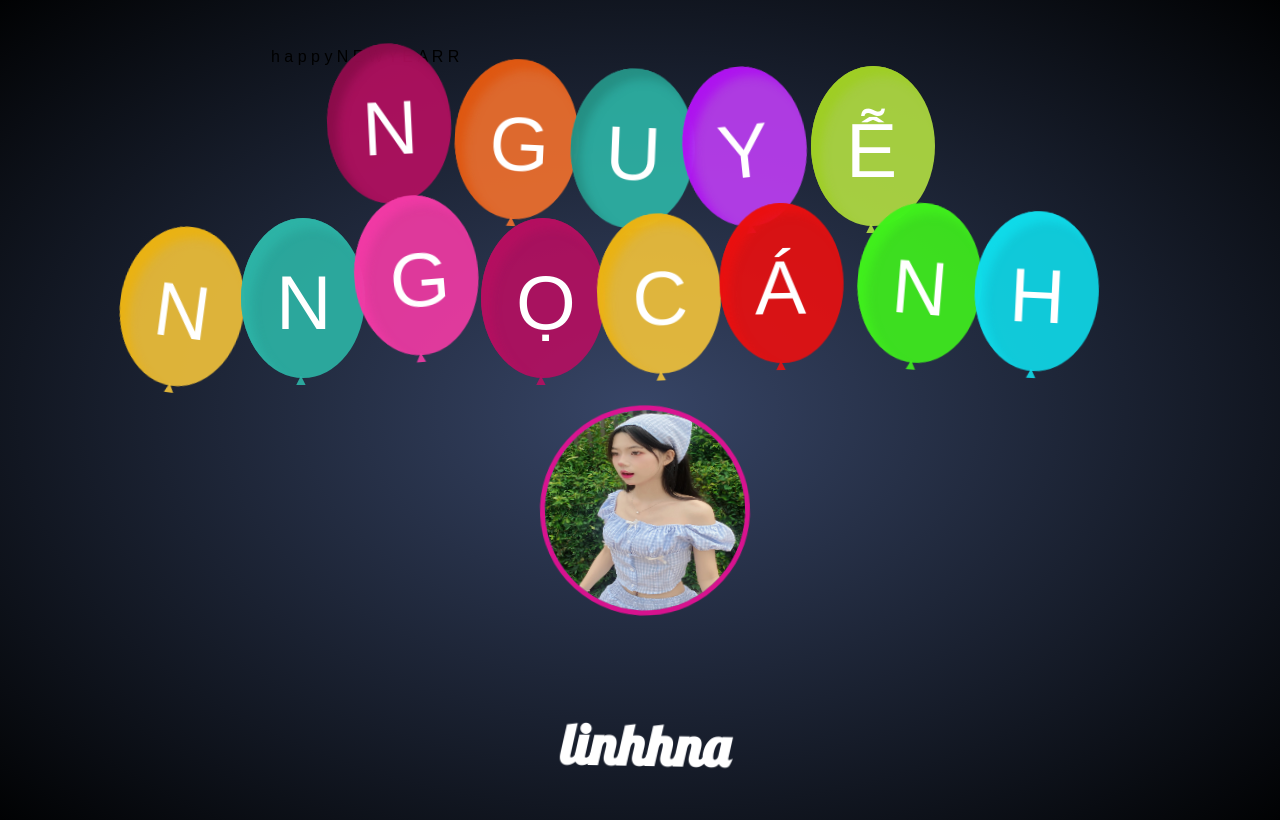
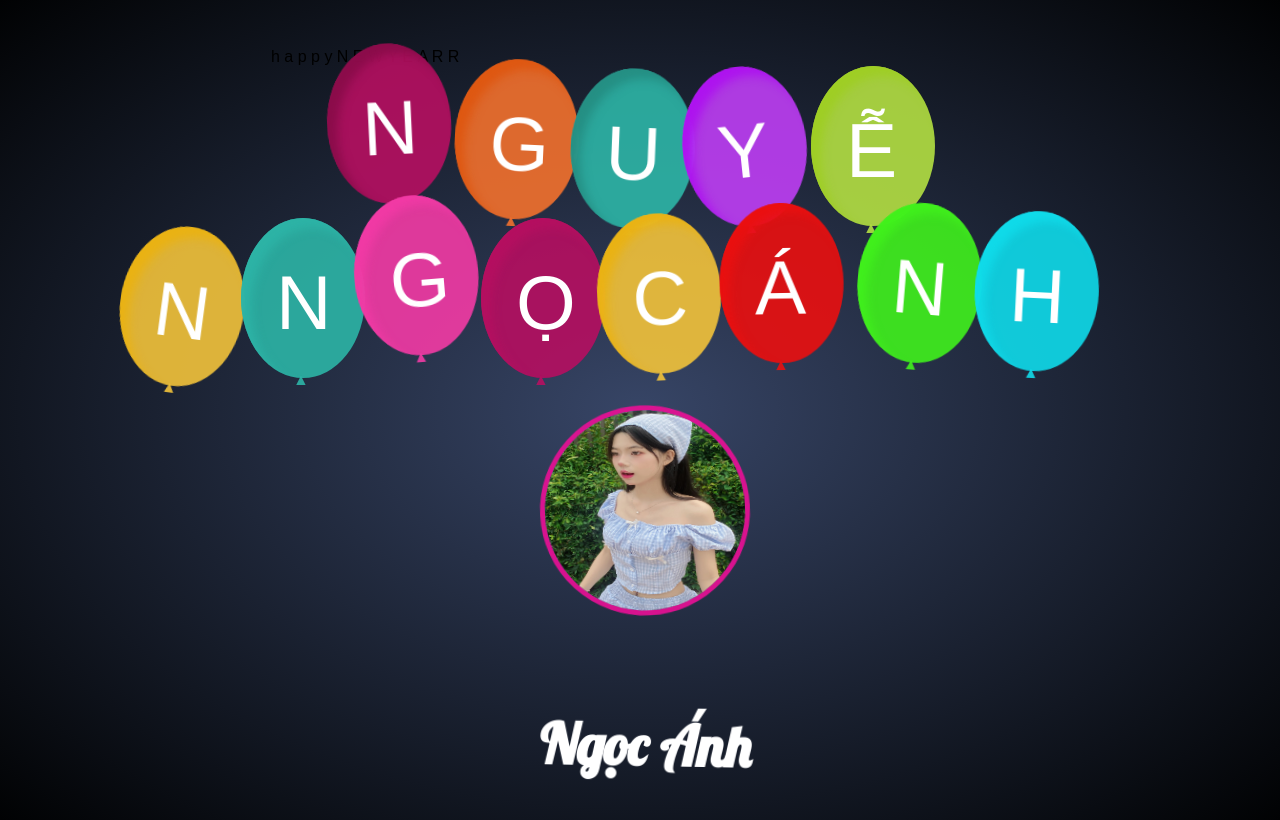
Before and after one commit to ego0303/btramm, a plain HTML site: page Newyear/newyear.html in a window 1280 px wide. Drawn offline with nearby package versions, Linux system fonts and the light colour scheme; a web font is replaced by a local one.

Commit message:
Update newyear.html

```diff
--- a/Newyear/newyear.html
+++ b/Newyear/newyear.html
@@ -65,7 +65,7 @@
                     <!-- 3. Avatar của người bạn muốn gởi lời chúc -->
                     <img src="./MyAvartar.jpg" alt="" class="avatar__img" onclick="showMessage()" />
                     <!-- 4. Tên của người đó -->
-                    <h1 onclick="showMessage()" class="avatar__title">linhhna</h1>
+                    <h1 onclick="showMessage()" class="avatar__title">Ngọc Ánh</h1>
                 </div>
 
                 <!-- 5. Phần nhạc -->
```
